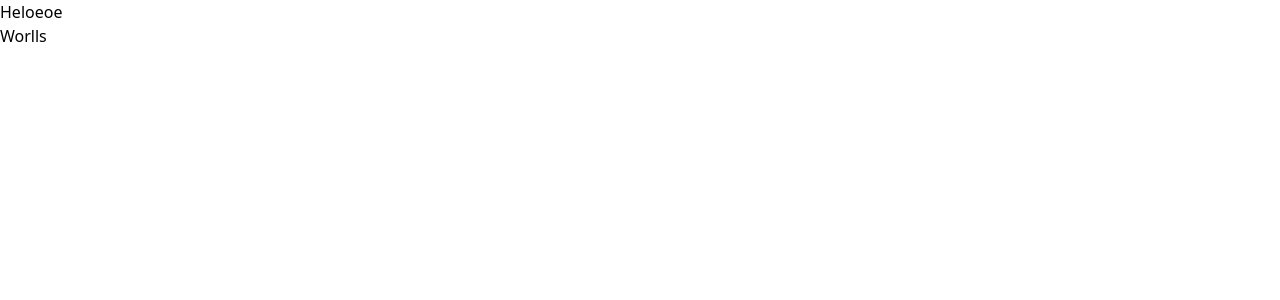
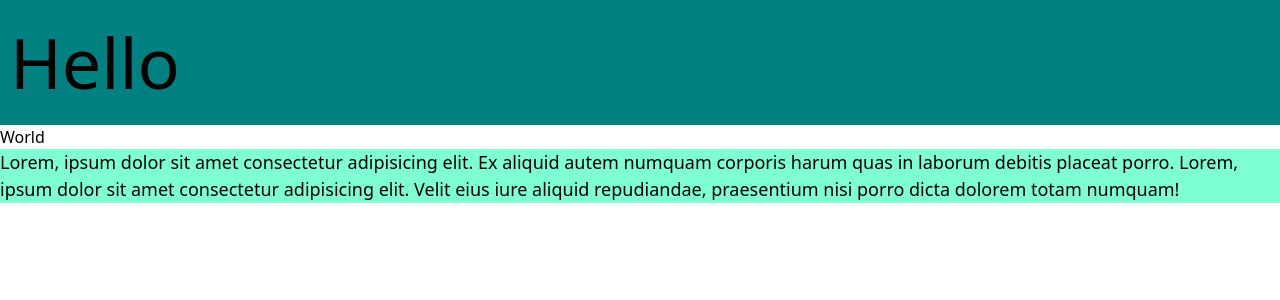
Before and after one commit to Anandkirar27/React-Basics, a React (Vite) app: page / in a window 1280 px wide. Shown: the top 300 px of the page. Built offline with nearby package versions, Linux system fonts and the light colour scheme.

Commit message:
implement css

```diff
--- /dev/null
+++ b/src/App.css
@@ -0,0 +1,9 @@
+/* BEM - Block Element Modifier */
+/* componentName_elementName_modifierName */
+
+
+
+.para{
+    font-size: 18px;
+    background-color: aquamarine;
+}
--- a/src/App.jsx
+++ b/src/App.jsx
@@ -1,24 +1,14 @@
-import { useState } from "react";
-import Child1 from "./components/Child1";
-import Child2 from "./components/Child2";
-import Container from "./components/Container";
+import React from 'react'
+import './App.css'
 
-const App =  () => {
-
-  // const [time,settime] = useState(new Date().toLocaleTimeString())
-
-  // setInterval( () => {
-  //   settime(new Date().toLocaleTimeString());
-  // } ,1000)
-
+const App = () => {
   return (
-     <div className="flex items-center justify-center p-10 flex-col">
-      <Container value="hELLO" name="heloww duniya">
-        <h1>Heloeoe</h1>
-        <h2>Worlls</h2>
-      </Container>
-      </div>
+    <div>
+      <h1  style={{backgroundColor:'teal',padding:'10px',fontSize:'70px'}} >Hello</h1>
+      <h2>World</h2>
+      <p className='para'>Lorem, ipsum dolor sit amet consectetur adipisicing elit. Ex aliquid autem numquam corporis harum quas in laborum debitis placeat porro. Lorem, ipsum dolor sit amet consectetur adipisicing elit. Velit eius iure aliquid repudiandae, praesentium nisi porro dicta dolorem totam numquam! </p>
+    </div>
   )
 }
 
-export default App;
+export default App
```
